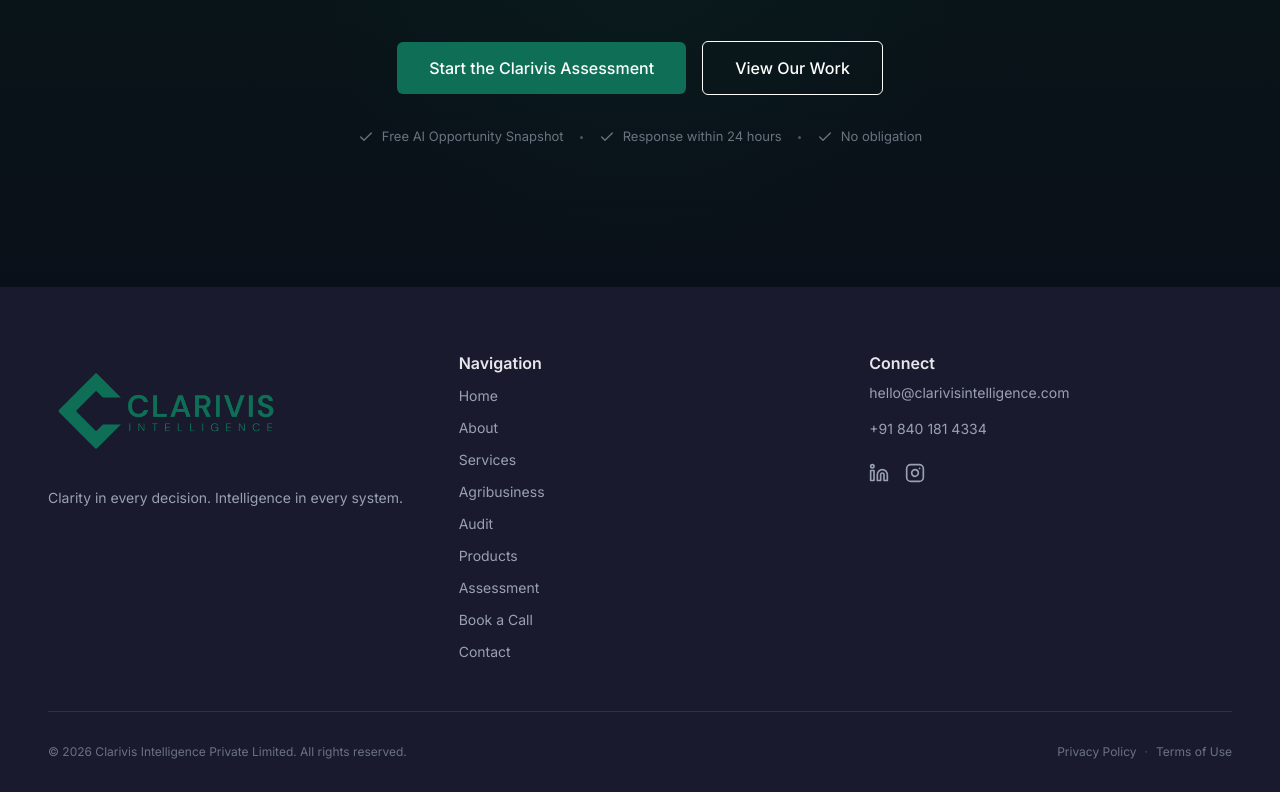
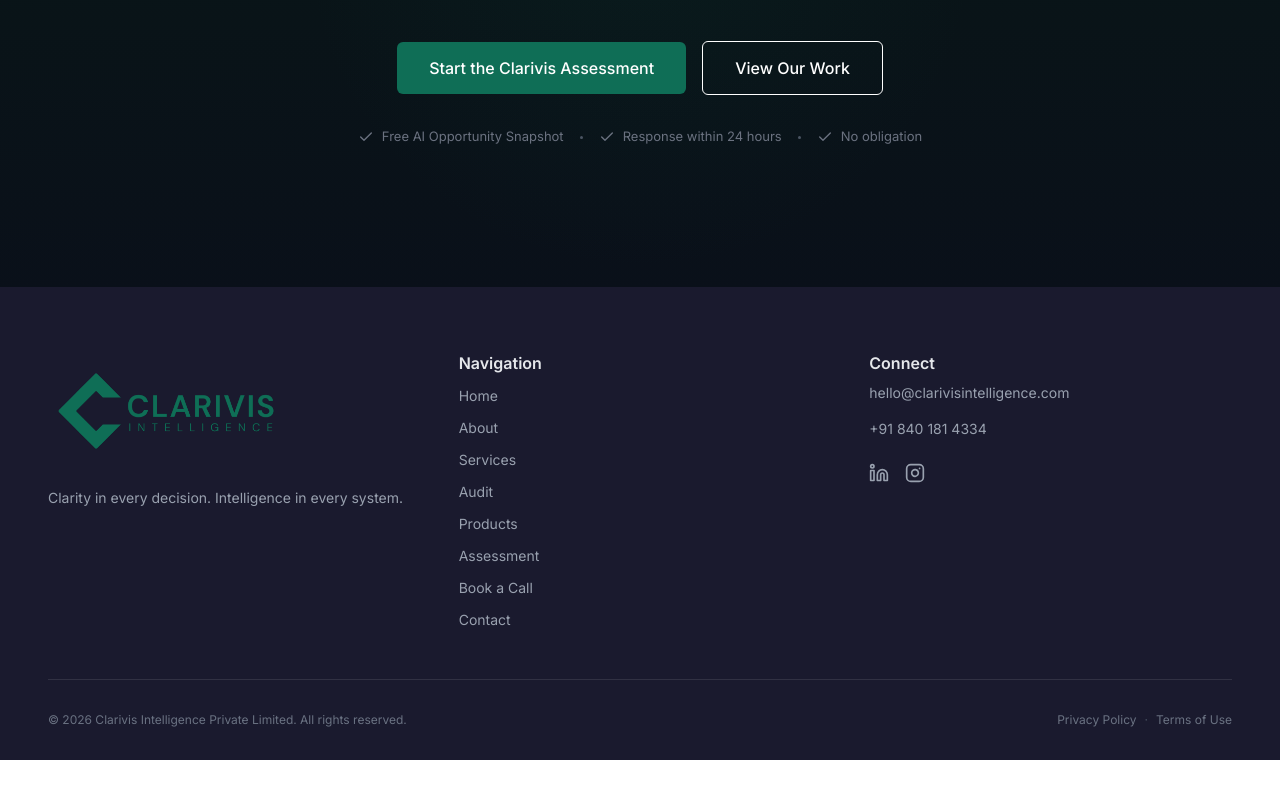
Before and after one commit to deeptanti/clarivis-website, a Next.js app: page /about in a window 1280 px wide. Shown: the part 3539-4331 px from the top of the page. After the commit the page ends 4299 px from the top, so only its background shows below. Built offline with nearby package versions, Linux system fonts and the light colour scheme; no server answers.

Commit message:
fix: remove agribusiness link from footer

```diff
--- a/src/components/layout/Footer.tsx
+++ b/src/components/layout/Footer.tsx
@@ -7,7 +7,6 @@ export default function Footer() {
     { name: "Home", path: "/" },
     { name: "About", path: "/about" },
     { name: "Services", path: "/services" },
-    { name: "Agribusiness", path: "/services/agribusiness" },
     { name: "Audit", path: "/audit" },
     { name: "Products", path: "/products" },
     { name: "Assessment", path: "/assessment" },
```
